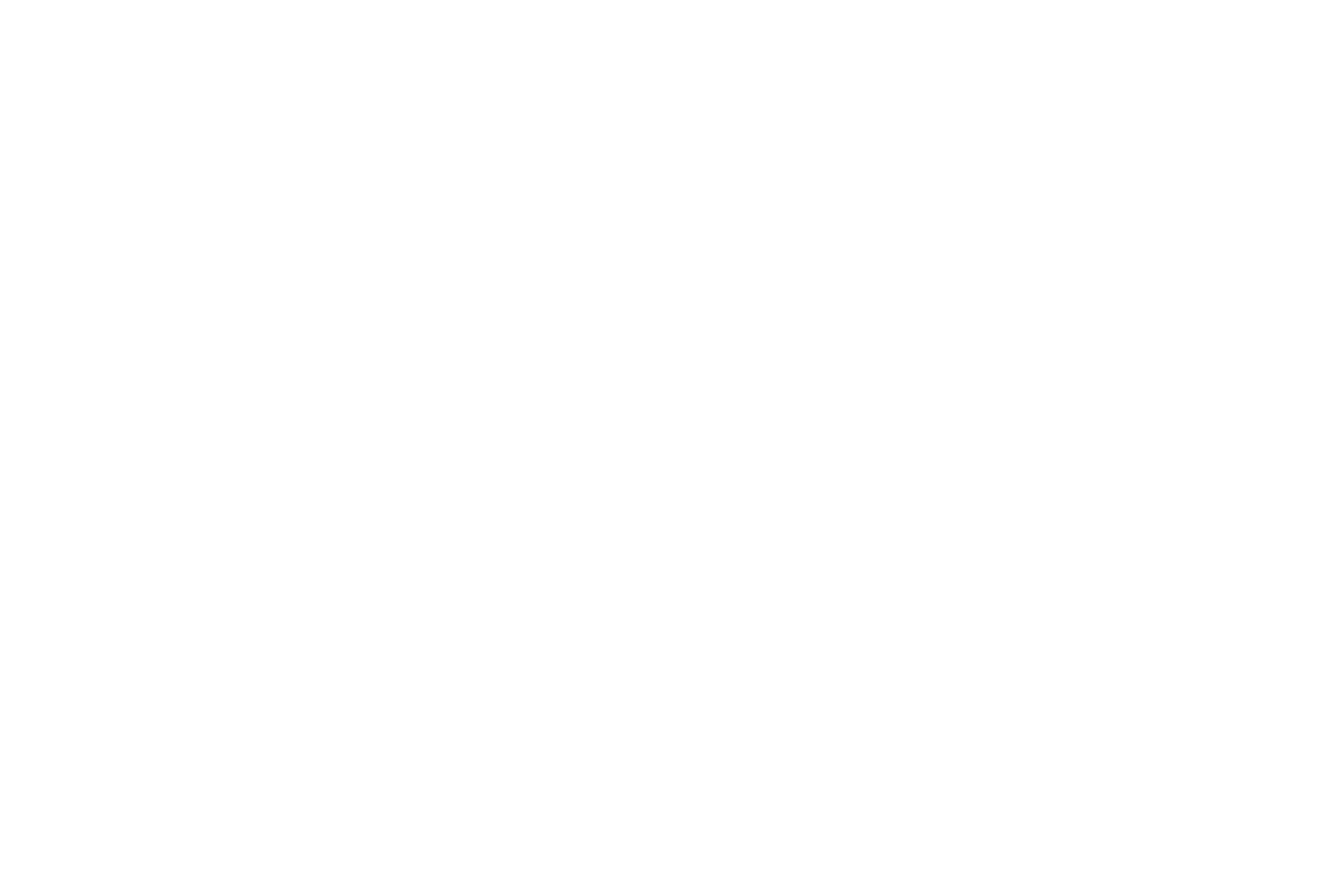
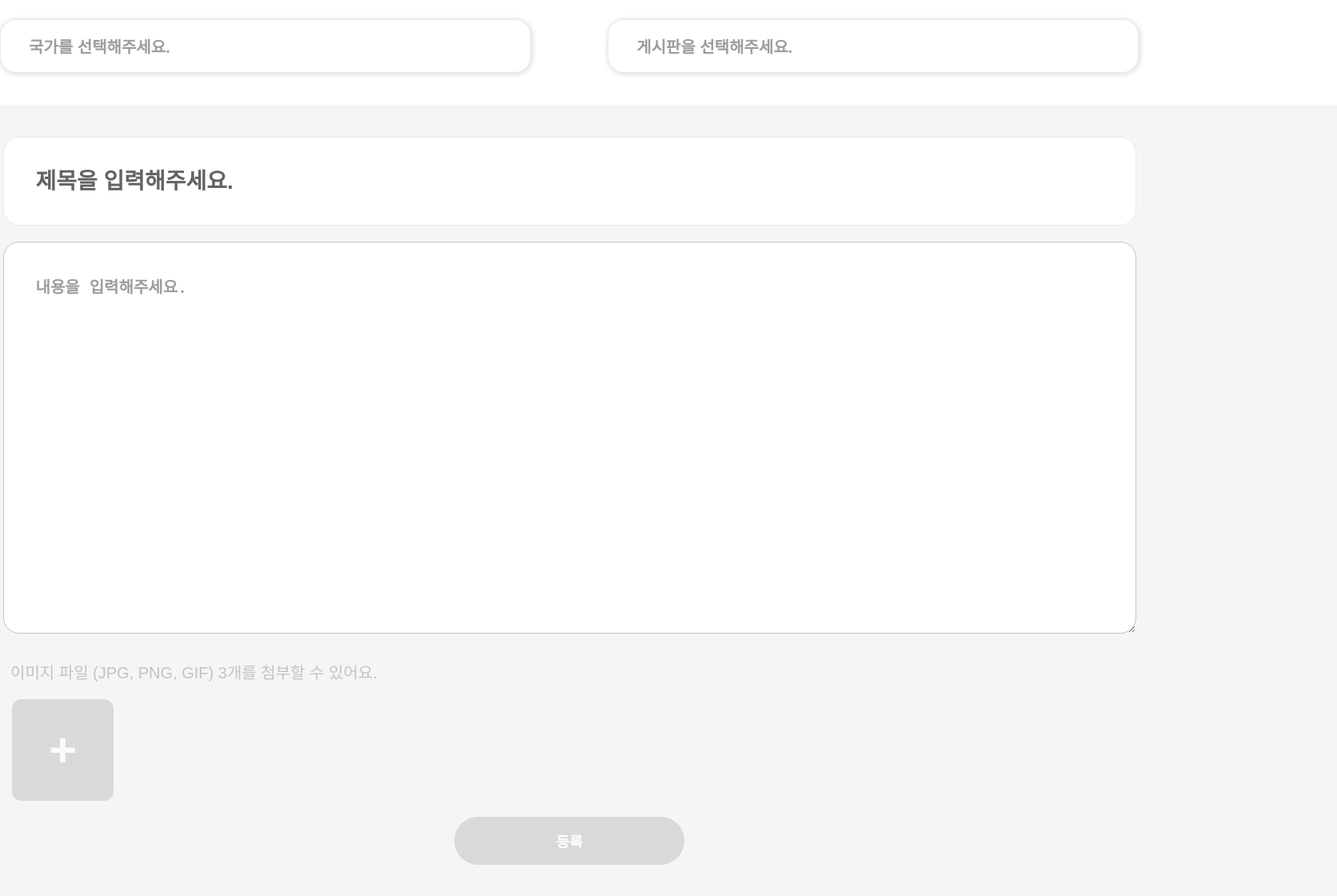
Before and after one commit to to-ex/Frontend, a React (Create React App) app: page /PostWrite in a window 1280 px wide. Shown: the part 134-1254 px from the top of the page at 80% size, 1672 px wide, since content can reach past the window. Before the commit the page ends 800 px from the top, so only its background shows below. Built offline with nearby package versions, Linux system fonts and the light colour scheme.

Commit message:
Feat: 글 작성 페이지/카테고리 구현

```diff
--- a/src/App.jsx
+++ b/src/App.jsx
@@ -1,9 +1,19 @@
 import "./App.css";
 import { ThemeProvider } from "styled-components";
 import { Theme } from "./styles/Theme";
+import PostWrite from './pages/PostWrite';
+import { BrowserRouter as Router, Routes, Route } from 'react-router-dom';
 
 function App() {
-  return <ThemeProvider theme={Theme}></ThemeProvider>;
+  return (
+    <ThemeProvider theme={Theme}>
+      <Router>
+      <Routes>
+        <Route path="/PostWrite" element={<PostWrite />} />
+      </Routes>
+    </Router>
+    </ThemeProvider>
+  );
 }
 
 export default App;
--- /dev/null
+++ b/src/pages/PostWrite.jsx
@@ -0,0 +1,306 @@
+import React, { useState, useEffect } from 'react';
+import styled, { ThemeProvider } from 'styled-components';
+import { useNavigate } from "react-router-dom";
+import { Theme } from "../styles/Theme";
+import ConfirmModal from "../components/ConfirmModal";
+
+const Container = styled.div`
+  width: 1424px;
+  margin: 0 auto;
+  box-sizing: border-box;
+  padding-top: 158px;
+  display: flex;
+  flex-direction: column;
+  align-items: center;
+`;
+
+const DropdownWrapper = styled.div`
+  display: flex;
+  justify-content: space-between;
+  width: 100%;
+  margin-bottom: 40px;
+  z-index: 2;
+`;
+
+const DropdownButton = styled.button`
+  width: 664px;
+  height: 67px;
+  border: 1px solid #EAEAEA;
+  border-radius: 20px;
+  cursor: pointer;
+  box-sizing: border-box;
+  padding: 10px 35px;
+  font-size: 20px;
+  color: ${({ theme }) => theme.colors.GRAY02};
+  font-weight: 600;
+  background-color: ${({ theme }) => theme.colors.WHITE};
+  box-shadow: 1px 1px 5px 2px rgba(0,0,0,0.1);
+  display: flex;
+  justify-content: space-between;
+  align-items: center;
+  border-radius: ${props => (props.$dropdownOpen ? '20px 20px 0 0' : '20px')};
+
+  &:focus {
+    outline: none;
+  }
+`;
+
+const DropdownContent = styled.div`
+  display: ${props => (props.$show ? 'block' : 'none')};
+  position: absolute;
+  background-color: ${({ theme }) => theme.colors.WHITE};
+  border: 1px solid #EAEAEA;
+  border-top: none;
+  box-shadow: 1px 1px 5px 2px rgba(0,0,0,0.1);
+  z-index: 3;
+  border-radius: 0 0 20px 20px;
+  width: 664px;
+
+  button {
+    background: none;
+    border: none;
+    width: 664px;
+    height: 56px;
+    text-align: left;
+    cursor: pointer;
+    font-size: 22px;
+    font-weight: bold;
+    border-top: none;
+    height: 81px;
+    box-sizing: border-box;
+    padding: 10px 35px;
+
+    &:hover {
+      background-color: #FFF5F7;
+      color: ${({ theme }) => theme.colors.RED04};
+      box-sizing: border-box;
+    }
+
+    &:last-child:hover {
+      border-radius: 0 0 20px 20px;
+    }
+  }
+`;
+
+const InputField = styled.input`
+  width: 1417px;
+  height: 111px;
+  border: 1px solid #EAEAEA;
+  border-radius: 20px;
+  box-sizing: border-box;
+  padding: 10px 40px;
+  margin-bottom: 20px;
+  font-size: 28px;
+  color: ${({ theme }) => theme.colors.BLACK};
+  font-weight: 600;
+
+  &::placeholder {
+    color: ${({ theme }) => theme.colors.GRAY03};
+    font-size: 28px;
+  }
+
+  &:focus {
+    outline: none;
+  }
+`;
+
+const TextArea = styled.textarea`
+  width: 1417px;
+  height: 490px;
+  border: 1px solid #C3C3C3;
+  border-radius: 20px;
+  box-sizing: border-box;
+  padding: 40px;
+  font-size: 18px;
+  margin-bottom: 10px;
+  font-size: 20px;
+  color: ${({ theme }) => theme.colors.BLACK};
+  font-weight: 600;
+
+  &::placeholder {
+    color: ${({ theme }) => theme.colors.GRAY02};
+    font-size: 20px;
+  }
+
+  &:focus {
+    outline: none;
+  }
+`;
+
+const ImageUploadWrapper = styled.div`
+  width: 100%;
+  align-items: center;
+  margin-bottom: 20px;
+`;
+
+const ImageUploadInfo = styled.p`
+  font-size: 20px;
+  color: #C3C3C3;
+  margin-left: 255px;
+  text-align: left;
+`;
+
+const ImageUploadButton = styled.button`
+  width: 127px;
+  height: 127px;
+  border: none;
+  border-radius: 12px;
+  background-color: #D9D9D9;
+  color: #FAFAFA;
+  font-size: 60px;
+  font-weight: bold;
+  margin-right: 1267px;
+  cursor: pointer;
+  background-image: ${({ image }) => (image ? `url(${image})` : 'none')};
+  background-size: cover;
+  background-position: center;
+
+  &:focus {
+    outline: none;
+  }
+`;
+
+const SubmitButton = styled.button`
+  width: 288px;
+  height: 60px;
+  border: none;
+  border-radius: 50px;
+  background-color: ${({ enabled, theme }) => enabled ? theme.colors.RED04 : '#D9D9D9'};
+  color: ${({ theme }) => theme.colors.WHITE};
+  font-size: 18px;
+  font-weight: bold;
+  cursor: pointer;
+
+  &:hover {
+    background-color: ${({ enabled, theme }) => enabled ? theme.colors.RED04 : '#D9D9D9'};
+  }
+`;
+
+const ContentsBox = styled.button`
+  background-color: #F5F5F5;
+  width: 1920px;
+  height: 100%;
+  border: none;
+  box-sizing: border-box;
+  padding-top: 40px;
+  padding-bottom: 100px;
+`;
+
+const HiddenFileInput = styled.input`
+  display: none;
+`;
+
+const PostWrite = () => {
+  const navigate = useNavigate();
+  const [country, setCountry] = useState('');
+  const [board, setBoard] = useState('');
+  const [title, setTitle] = useState('');
+  const [content, setContent] = useState('');
+  const [image, setImage] = useState(null);
+  const [confirmModalVisible, setConfirmModalVisible] = useState(false);
+  const [dropdownOpen, setDropdownOpen] = useState({
+    country: false,
+    board: false,
+  });
+
+  const [isButtonEnabled, setIsButtonEnabled] = useState(false);
+
+  useEffect(() => {
+    if (country && board && title && content) {
+      setIsButtonEnabled(true);
+    } else {
+      setIsButtonEnabled(false);
+    }
+  }, [country, board, title, content]);
+
+  const toggleDropdown = (dropdown) => {
+    setDropdownOpen((prevState) => ({
+      ...prevState,
+      [dropdown]: !prevState[dropdown],
+    }));
+  };
+
+  const handlePostSubmit = () => {
+    setConfirmModalVisible(true);
+  };
+
+  const handleImageUpload = (e) => {
+    const file = e.target.files[0];
+    if (file) {
+      setImage(URL.createObjectURL(file));
+    }
+  };
+
+  const handleCloseConfirmModal = () => {
+    setConfirmModalVisible(false);
+  };
+
+  return (
+    <ThemeProvider theme={Theme}>
+      <Container>
+        <DropdownWrapper>
+          <div>
+            <DropdownButton onClick={() => toggleDropdown('country')} $dropdownOpen={dropdownOpen.country}>
+              {country || '국가를 선택해주세요.'}
+            </DropdownButton>
+            <DropdownContent $show={dropdownOpen.country}>
+              <button onClick={() => { setCountry('🇪🇸  스페인'); toggleDropdown('country'); }}>🇪🇸  스페인</button>
+              <button onClick={() => { setCountry('🇩🇪  독일'); toggleDropdown('country'); }}>🇩🇪  독일</button>
+              <button onClick={() => { setCountry('🇬🇧  영국'); toggleDropdown('country'); }}>🇬🇧  영국</button>
+              <button onClick={() => { setCountry('🇫🇷  프랑스'); toggleDropdown('country'); }}>🇫🇷  프랑스</button>
+              <button onClick={() => { setCountry('🇮🇹  이탈리아'); toggleDropdown('country'); }}>🇮🇹  이탈리아</button>
+            </DropdownContent>
+          </div>
+          <div>
+            <DropdownButton onClick={() => toggleDropdown('board')} $dropdownOpen={dropdownOpen.board}>
+              {board || '게시판을 선택해주세요.'}
+            </DropdownButton>
+            <DropdownContent $show={dropdownOpen.board}>
+              <button onClick={() => { setBoard('전체'); toggleDropdown('board'); }}>전체</button>
+              <button onClick={() => { setBoard('떠들어요'); toggleDropdown('board'); }}>떠들어요</button>
+              <button onClick={() => { setBoard('질문 있어요'); toggleDropdown('board'); }}>질문 있어요</button>
+              <button onClick={() => { setBoard('공유해요'); toggleDropdown('board'); }}>공유해요</button>
+            </DropdownContent>
+          </div>
+        </DropdownWrapper>
+        <ContentsBox>
+          <InputField
+            type="text"
+            placeholder="제목을 입력해주세요."
+            value={title}
+            onChange={(e) => setTitle(e.target.value)}
+          />
+          <TextArea
+            placeholder="내용을 입력해주세요."
+            value={content}
+            onChange={(e) => setContent(e.target.value)}
+          />
+          <ImageUploadWrapper>
+            <ImageUploadInfo>이미지 파일 (JPG, PNG, GIF) 3개를 첨부할 수 있어요.</ImageUploadInfo>
+            <ImageUploadButton
+              onClick={() => document.getElementById('imageUpload').click()}
+              image={image}
+            >
+              {image ? '' : '+'}
+            </ImageUploadButton>
+            <HiddenFileInput
+              id="imageUpload"
+              type="file"
+              accept="image/*"
+              onChange={handleImageUpload}
+            />
+          </ImageUploadWrapper>
+          <SubmitButton onClick={handlePostSubmit} enabled={isButtonEnabled}>등록</SubmitButton>
+        </ContentsBox>
+        {confirmModalVisible && (
+        <ConfirmModal
+        msg="등록 되었어요!"
+        onConfirm={handleCloseConfirmModal}
+        />
+      )}
+      </Container>
+    </ThemeProvider>
+  );
+};
+
+export default PostWrite;
```
